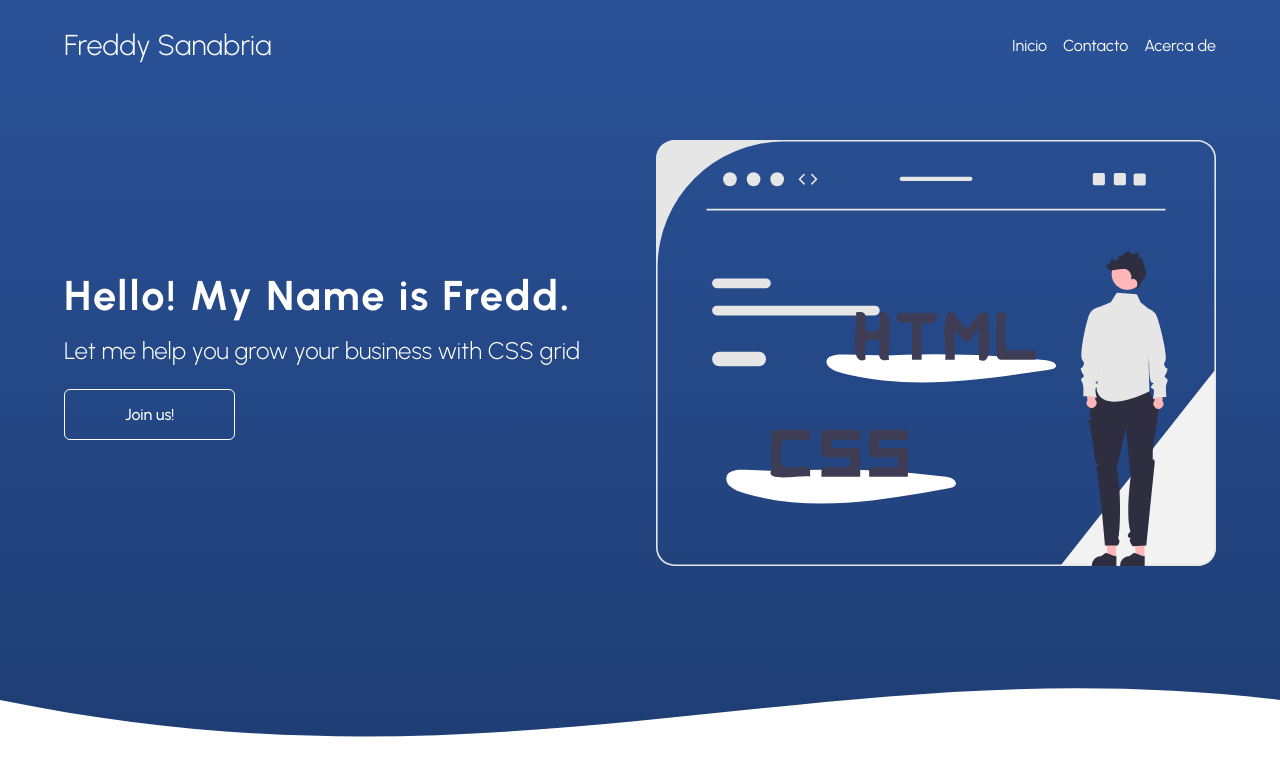
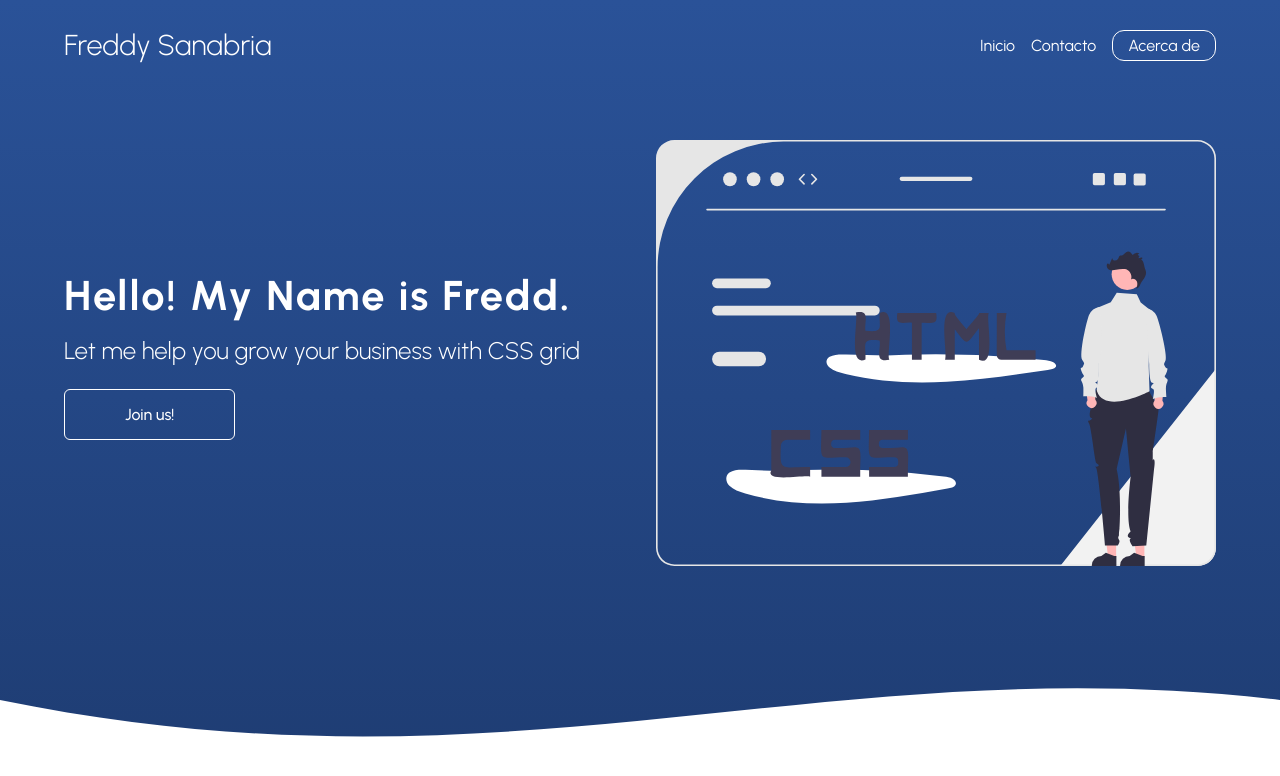
Before and after one commit to freddwithy/Landing-Page-Hero---Prueba, a plain HTML site: page index.html in a window 1280 px wide. Drawn offline with Linux system fonts and the light colour scheme.

Commit message:
Actualizacion

```diff
--- a/index.html
+++ b/index.html
@@ -14,7 +14,7 @@
             <ul class="nav-list">
                 <li class="nav-item"><a href="#" class="nav-link">Inicio</a></li>
                 <li class="nav-item"><a href="#" class="nav-link">Contacto</a></li>
-                <li class="nav-item"><a href="#" class="nav-link">Acerca de</a></li>
+                <li class="nav-item"><a href="#" class="nav-link-button">Acerca de</a></li>
             </ul>
             <figure class="nav-menu">
                 <img src="images/menu.svg" class="nav-icon">
@@ -32,5 +32,6 @@
         </section>
         <div style="height: 150px; overflow: hidden;" class="hero-waves" ><svg viewBox="0 0 500 150" preserveAspectRatio="none" style="height: 100%; width: 100%;"><path d="M0.00,49.98 C199.48,154.45 320.82,-4.42 500.00,49.98 L500.00,150.00 L0.00,150.00 Z" style="stroke: none; fill: rgb(255, 255, 255);"></path></svg></div>
     </header>
+    <script src="js/main.js"></script>
 </body>
 </html>
--- a/style.css
+++ b/style.css
@@ -94,6 +94,20 @@ body{
     color: #2a5298;
 }
 
+.nav-link-button{
+    text-decoration: none;
+    color: white;
+    border: 1px solid;
+    border-radius: 12px;
+    padding: 5px 15px;
+    transition: background-color .3s;
+}
+
+.nav-link-button:hover{
+    background-color: white;
+    color: #1e3c72;
+}
+
 .hero-waves{
     grid-area: content;
     align-self: end;
```
Also changed, not shown: images/arrow.svg (added), js/main.js (added).
